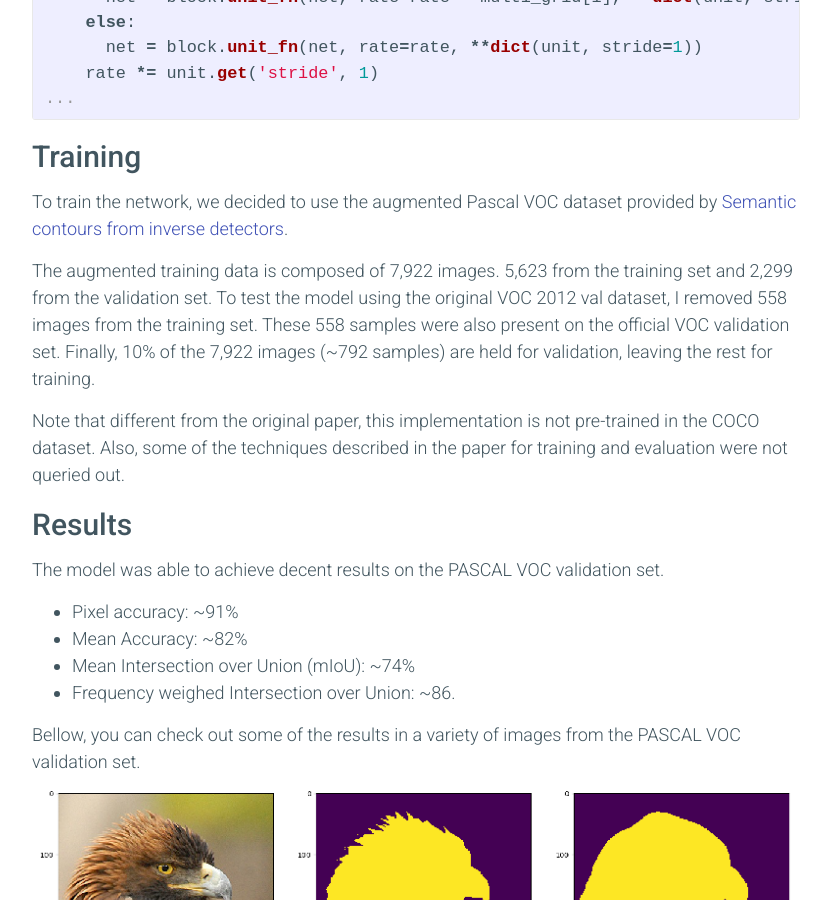
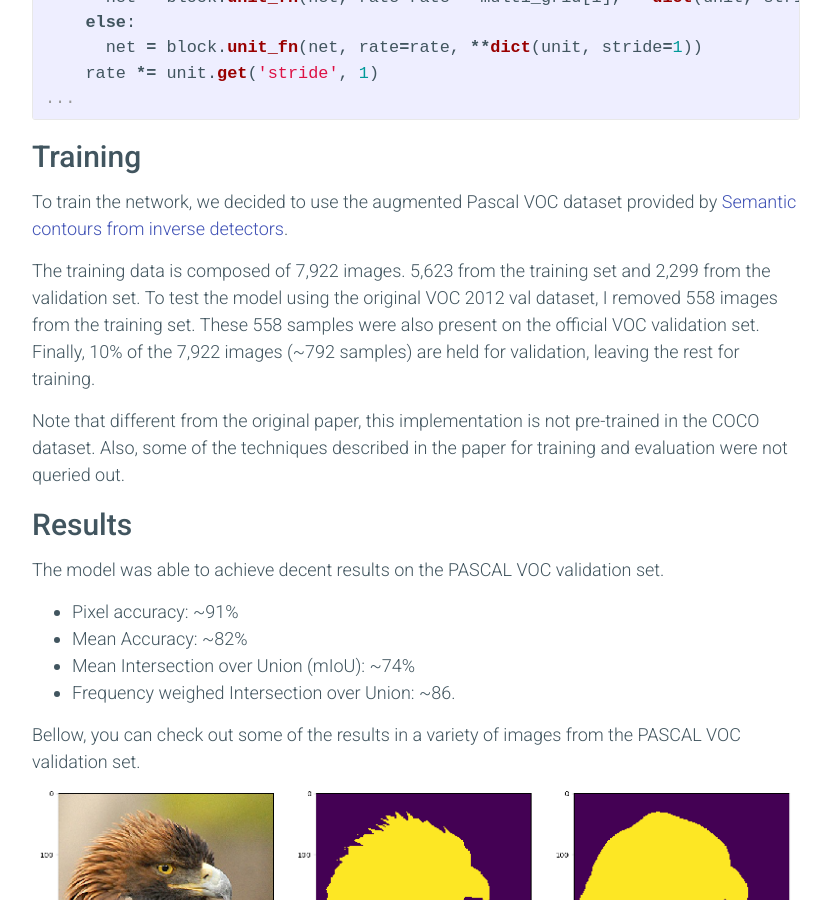
Before and after one commit to sthalles/sthalles.github.io, a Jekyll site: the page built from _posts/2018-01-29-deep_segmentation_network.markdown, in a window 1280 px wide and 900 px high, scrolled down 12063 px. Shown: the whole window, without its empty margins (224-1055 px from the left). Built offline with Jekyll 4.4.1, drawn with Linux system fonts in a browser that asks for light colours; nearby versions of some CDN libraries; comment, search, counter and statistics services are not loaded; some of the changed text lies outside the part shown.

Commit message:
fix typo

```diff
--- a/_posts/2018-01-29-deep_segmentation_network.markdown
+++ b/_posts/2018-01-29-deep_segmentation_network.markdown
@@ -144,9 +144,9 @@
   <figcaption class="caption center">Atrous convolutions with various rates.</figcaption>
 </figure>
 
-As a consequence, a convolution with a dilated 2, 3x3 filter would make it able to cover an area equivalent to a 5x5. Yet, because it acts like a sparse filter, only the original *3x3* cells will do computation and produce results. I said "act" because most frameworks don't implement atrous convolutions using sparse filters - because of memory concerns.
+As a consequence, a convolution with a dilated 2, 3x3 filter would make it able to cover an area equivalent to a *5x5*. Yet, because it acts like a sparse filter, only the original *3x3* cells will do computation and produce results. I said "act" because most frameworks don't implement atrous convolutions using sparse filters - because of memory concerns.
 
-In a similar way, setting the atrous factor to 3 allows a regular *3x3* convolution to get signals from a 7x7 corresponding area.
+In a similar way, setting the atrous factor to 3 allows a regular *3x3* convolution to get signals from a *7x7* corresponding area.
 
 This effect allows us to control the resolution at which we compute feature responses. Also, atrous convolution adds larger context without increasing the number of parameters or the amount of computations.
 
@@ -175,7 +175,7 @@
 
 In practice:
 
-For the new block4, when output stride = 16 and ***Multi Grid = (1, 2, 4)***, the three convolutions will have ***rates = 2 · (1, 2, 4) = (2, 4, 8)*** respectively.
+For the new block4, when output stride = 16 and ***Multi Grid = (1, 2, 4)***, the three convolutions have ***rates = 2 · (1, 2, 4) = (2, 4, 8)*** respectively.
 
 ### Atrous Spatial Pyramid Pooling
 
@@ -185,7 +185,7 @@
 
 Based on the original implementation, we use crop sizes of *513x513* for both: training and testing. Thus, using an output stride 16 means that ASPP receives feature vectors of size *32x32*.
 
-Also, to add more global context information, ASPP incorporates image-level features. First, it applies GAP to the output features from the last atrous block. Second, the resulting features are fed to a *1x1* convolution with *256 filters*. Finally, the result is bilinearly upsampled to the correct dimensions.
+Also, to add more global context information, ASPP incorporates image-level features. First, it applies GAP to the output features from the last atrous block. Second, the resulting features are fed to a *1x1* convolution with 256 filters. Finally, the result is bilinearly upsampled to the correct dimensions.
 
 {% highlight python %}
 @slim.add_arg_scope
@@ -302,7 +302,7 @@
 
 To train the network, we decided to use the augmented Pascal VOC dataset provided by [Semantic contours from inverse detectors](http://ieeexplore.ieee.org/document/6126343/).
 
-The augmented training data is composed of 7,922 images. 5,623 from the training set and 2,299 from the validation set. To test the model using the original VOC 2012 val dataset, I removed 558 images from the training set. These 558 samples were also present on the official VOC validation set. Finally, 10% of the 7,922 images (~792 samples) are held for validation, leaving the rest for training.
+The training data is composed of 7,922 images. 5,623 from the training set and 2,299 from the validation set. To test the model using the original VOC 2012 val dataset, I removed 558 images from the training set. These 558 samples were also present on the official VOC validation set. Finally, 10% of the 7,922 images (~792 samples) are held for validation, leaving the rest for training.
 
 Note that different from the original paper, this implementation is not pre-trained in the COCO dataset. Also, some of the techniques described in the paper for training and evaluation were not queried out.
 
```
Also changed, not shown: other parts of _posts/2018-01-29-deep_segmentation_network.markdown (+2 -2 lines).
